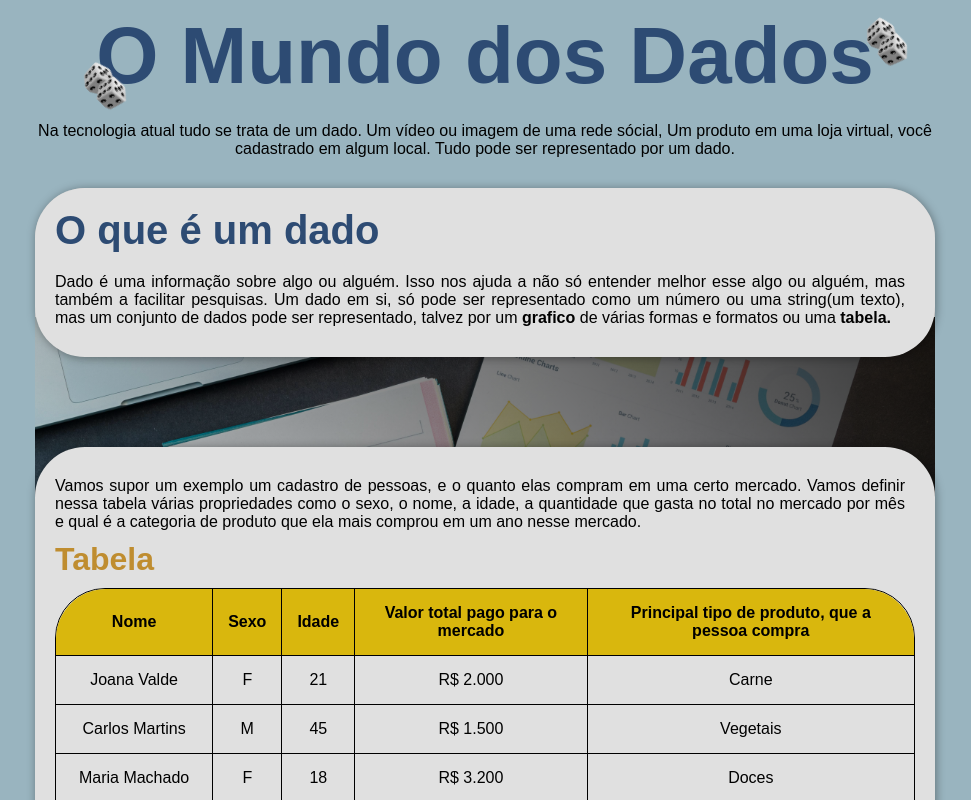
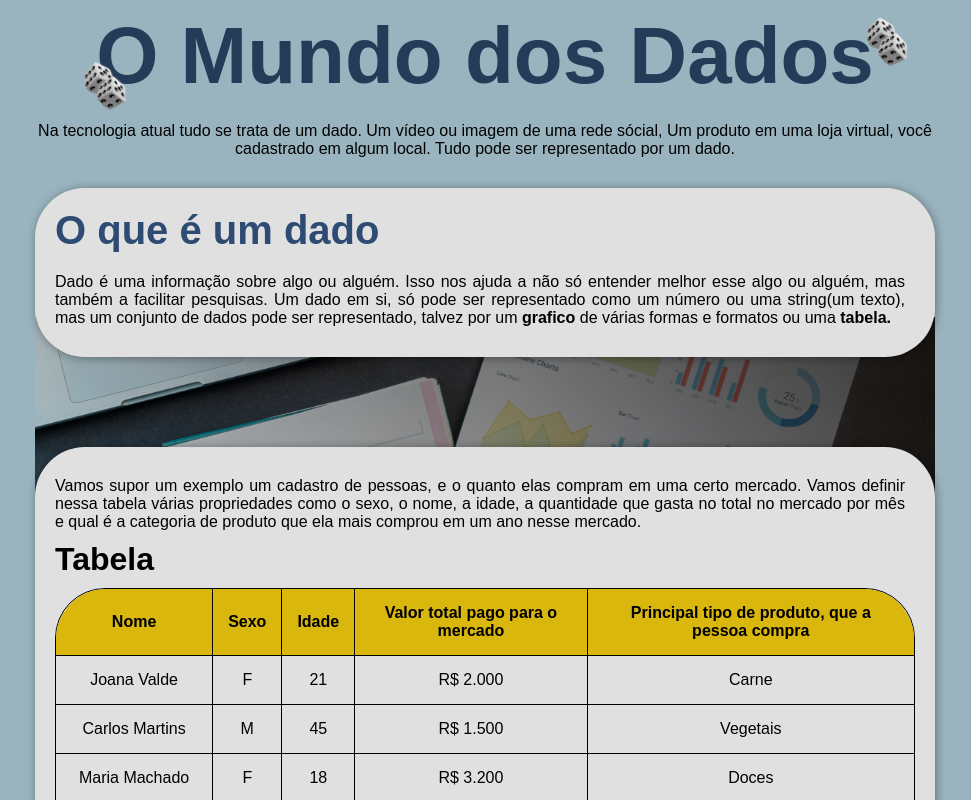
Before and after one commit to pedro-makoski/o_mundo_dos_dados, a plain HTML site: page index.html in a window 1280 px wide. Shown: the top 800 px of the page, without its empty margins (155-1126 px from the left). Drawn offline with Linux system fonts and the light colour scheme; a web font is replaced by a local one.

Commit message:
melhoria complementariedade

```diff
--- a/src/styles/style.css
+++ b/src/styles/style.css
@@ -8,8 +8,8 @@
 
     --cor-1: #2D4B73;
     --cor-2: #D9B70D;
-    --cor-3: #2D4B73;
-    --cor-4: #BF8D30;
+    --cor-3: #253C59;
+    --cor-4: black;
     --cor-fundo-back: #99B4BF;
     --cor-fundo: rgb(224, 224, 224);
 
```
